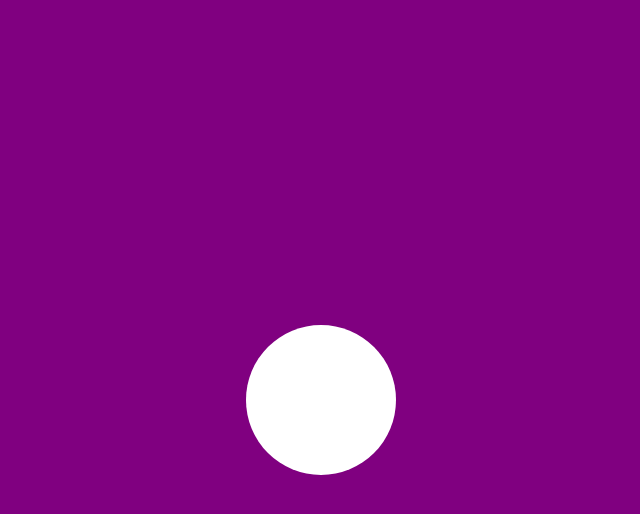
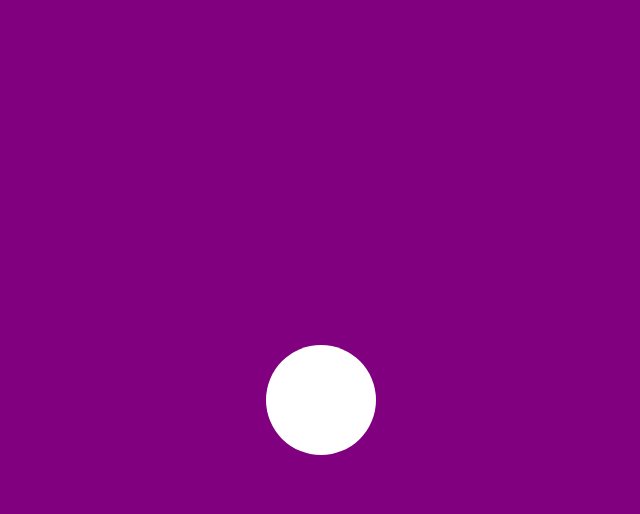
Before and after one commit to kaoutar-12/portflio, a Next.js app: page / in a window 1280 px wide. In both pictures the pointer is over the element 640 px from the left and 1890 px from the top of the page. Shown: the part 1490-2004 px from the top of the page, without its empty margins (319-959 px from the left). Built offline with nearby package versions, Linux system fonts and the light colour scheme.

Commit message:
start working on contact section

```diff
--- a/components/Avatar.tsx
+++ b/components/Avatar.tsx
@@ -6,6 +6,7 @@ const Avatar = () => {
   return (
     <div className="pic-contact">
 
+
     </div>
   )
 }
--- a/styles/contact.css
+++ b/styles/contact.css
@@ -18,6 +18,5 @@
 }
 
 .pic-contact:hover{
-    width: 150px;
-    height: 150px;
+    scale: 1.1;
 }
--- a/styles/intro.css
+++ b/styles/intro.css
@@ -44,15 +44,22 @@
 .avatar {
   width: 112px;
   height: 112px;
+  border-radius: 999px;
   /* background: blue; */
-  border-radius: 999px;
   border: solid 4px var(--Base-gray-300, #E3646E);
 }
+.avatar:hover{
+  scale: 1.1;
+  border-color: var(--Base-gray-300, #82bc4f);
+}
+
 
 .pic{
- position: relative;
+  position: relative;
 }
-.pic
+.pic:hover{
+  scale: 1.2;
+}
 
 .avatar-icon{
   position: absolute;
@@ -85,6 +92,11 @@
 
 .name span {
   color: var(--Base-gray-500, #e3646e);
+}
+
+.name:hover span{
+  color: var(--Base-gray-500, #82bc4f);
+  /* transform: scale(5); */
 }
 
 .job {
```
